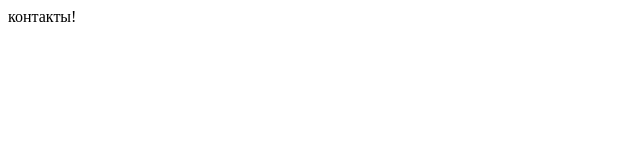
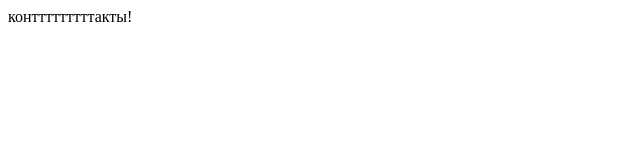
Before and after one commit to Thegek/lost-time-1, a plain HTML site: page index.html in a window 1280 px wide. Shown: the full height of the page, 0-640 px from the left. Drawn offline with Linux system fonts and the light colour scheme.

Commit message:
Update index.html

```diff
--- a/index.html
+++ b/index.html
@@ -5,6 +5,6 @@
   <title>Document</title>
 </head>
 <body>
-  контакты!
+  контттттттттакты!
 </body>
 </html>
```
